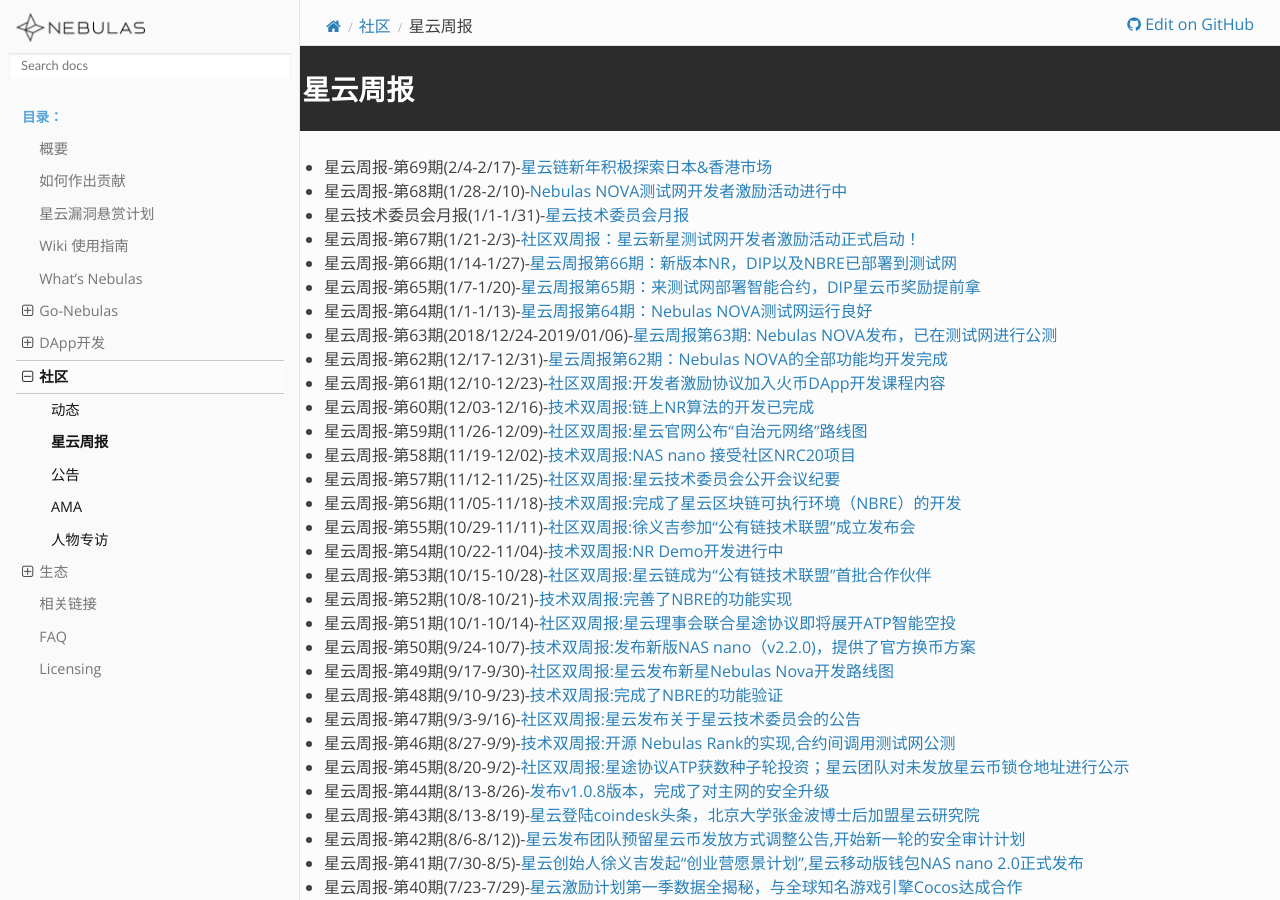
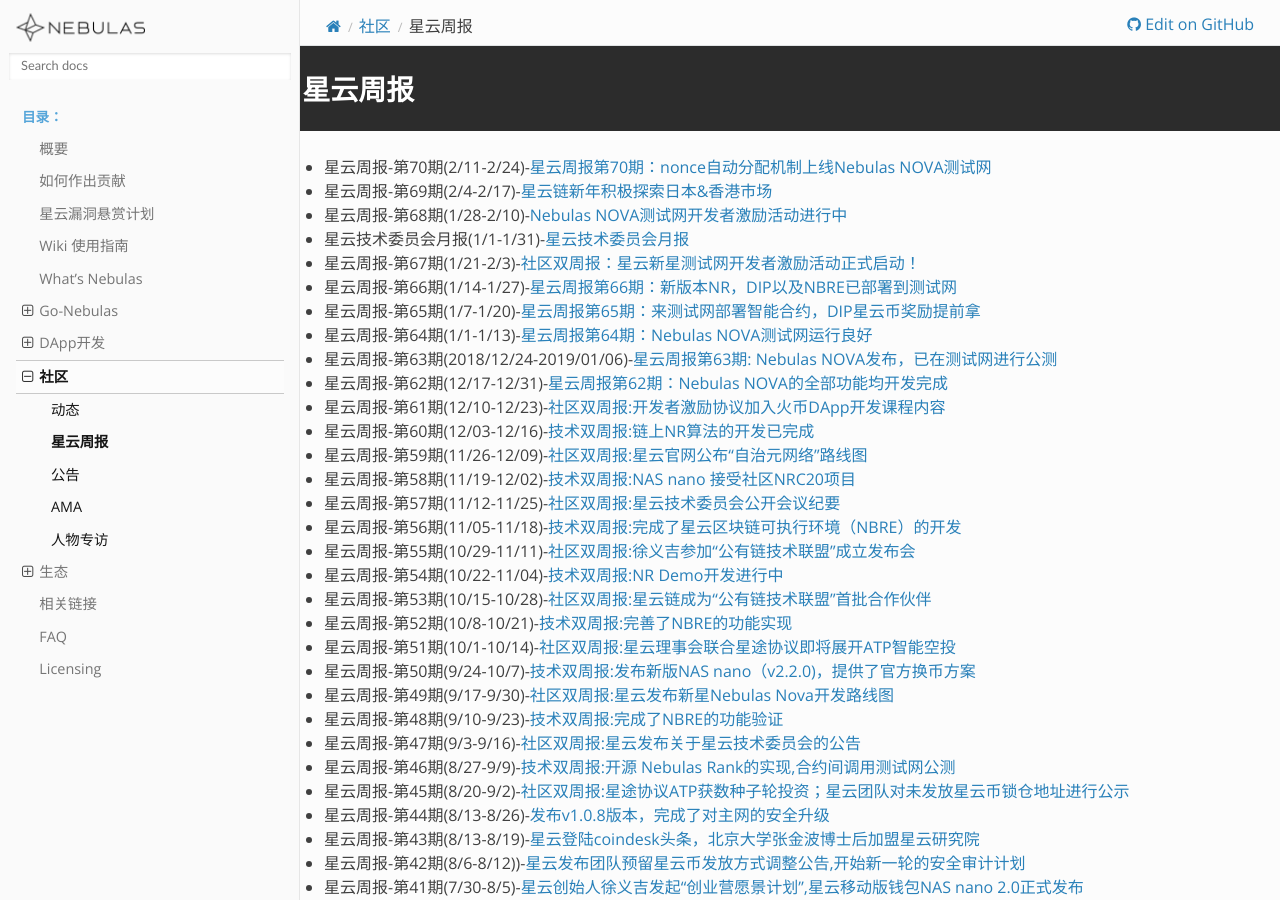
Before and after one commit to nebulasio/nebdocs, a Sphinx documentation site: the page built from docs/community/weekly-report.md, in a window 1280 px wide and 900 px high. Built offline with Sphinx 7.4.7 and the Read the Docs theme 2.0.0, drawn with Linux system fonts in a browser that asks for light colours; pages that are not in the unit, such as notebooks, are missing from menus.

Commit message:
Update weekly-report.md

```diff
--- a/docs/community/weekly-report.md
+++ b/docs/community/weekly-report.md
@@ -1,5 +1,6 @@
 # 星云周报
 
+- 星云周报-第70期(2/11-2/24)-[星云周报第70期：nonce自动分配机制上线Nebulas NOVA测试网](https://blog.nebulas.io/2019/02/25/nebulas-bi-weekly-development-commits-70/)
 - 星云周报-第69期(2/4-2/17)-[星云链新年积极探索日本&香港市场](https://blog.nebulas.io/2019/02/18/nebulas-bi-weekly-community-dynamics-69/)
 - 星云周报-第68期(1/28-2/10)-[Nebulas NOVA测试网开发者激励活动进行中](https://blog.nebulas.io/2019/02/11/nebulas-bi-weekly-development-commits-68/)
 - 星云技术委员会月报(1/1-1/31)-[星云技术委员会月报](https://blog.nebulas.io/2019/02/03/nebulas-technical-committee-monthly-report/)
```
